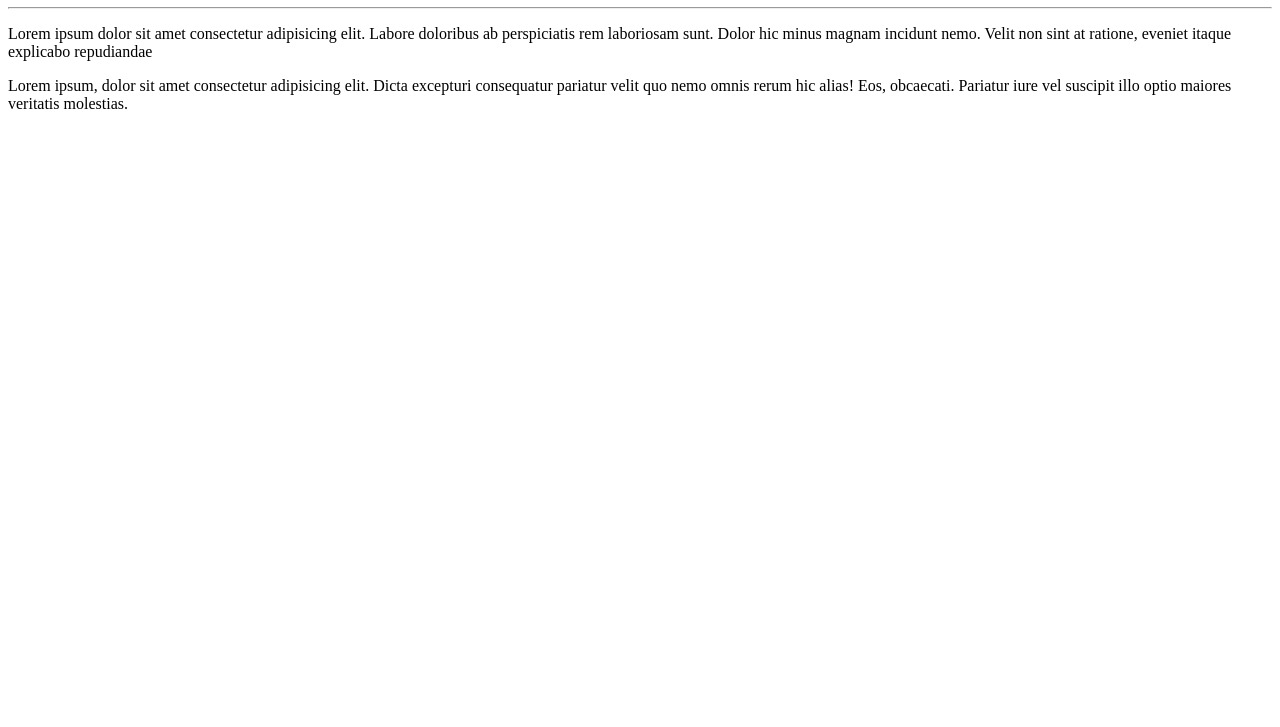
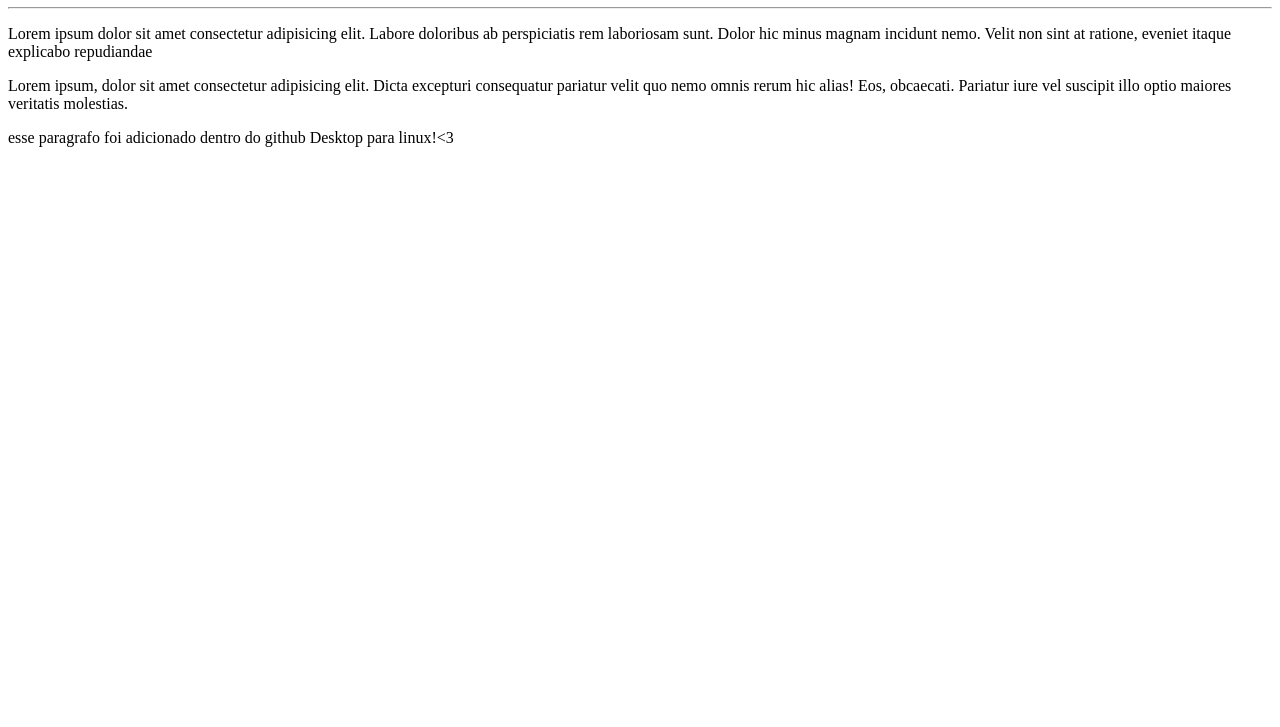
Before and after one commit to viniciusx0800/Ola-Mundo, a plain HTML site: page site-exemplo/index.html in a window 1280 px wide. Shown: the part 73-800 px from the top of the page. Drawn offline with Linux system fonts and the light colour scheme.

Commit message:
mudei o arquivo index

```diff
--- a/site-exemplo/index.html
+++ b/site-exemplo/index.html
@@ -10,5 +10,6 @@
     <hr>
     <p>Lorem ipsum dolor sit amet consectetur adipisicing elit. Labore doloribus ab perspiciatis rem laboriosam sunt. Dolor hic minus magnam incidunt nemo. Velit non sint at ratione, eveniet itaque explicabo repudiandae</p>
     <p>Lorem ipsum, dolor sit amet consectetur adipisicing elit. Dicta excepturi consequatur pariatur velit quo nemo omnis rerum hic alias! Eos, obcaecati. Pariatur iure vel suscipit illo optio maiores veritatis molestias.</p>
+    <p>esse paragrafo foi adicionado dentro do github Desktop para linux!&lt;3</p>
 </body>
 </html>
```
